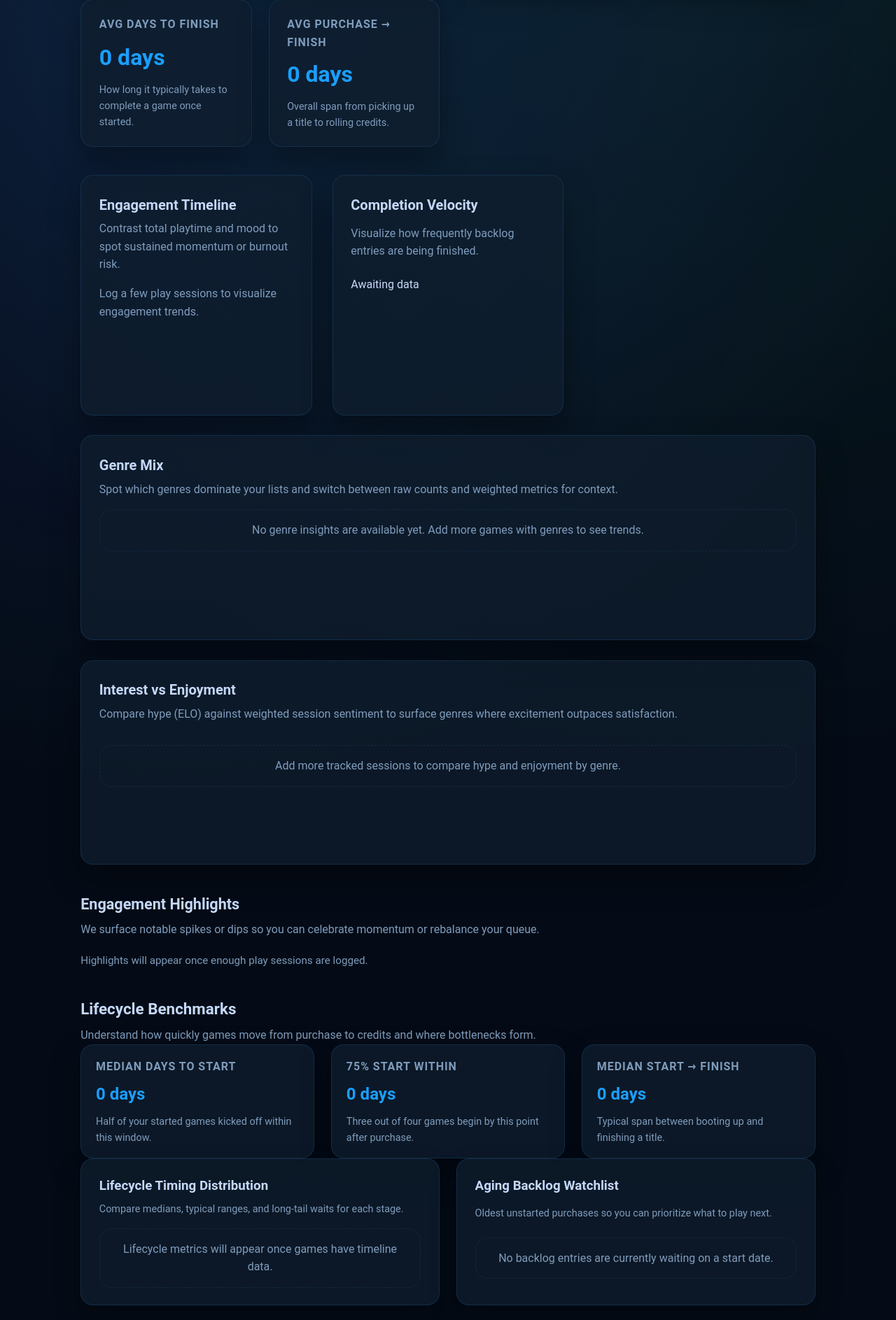
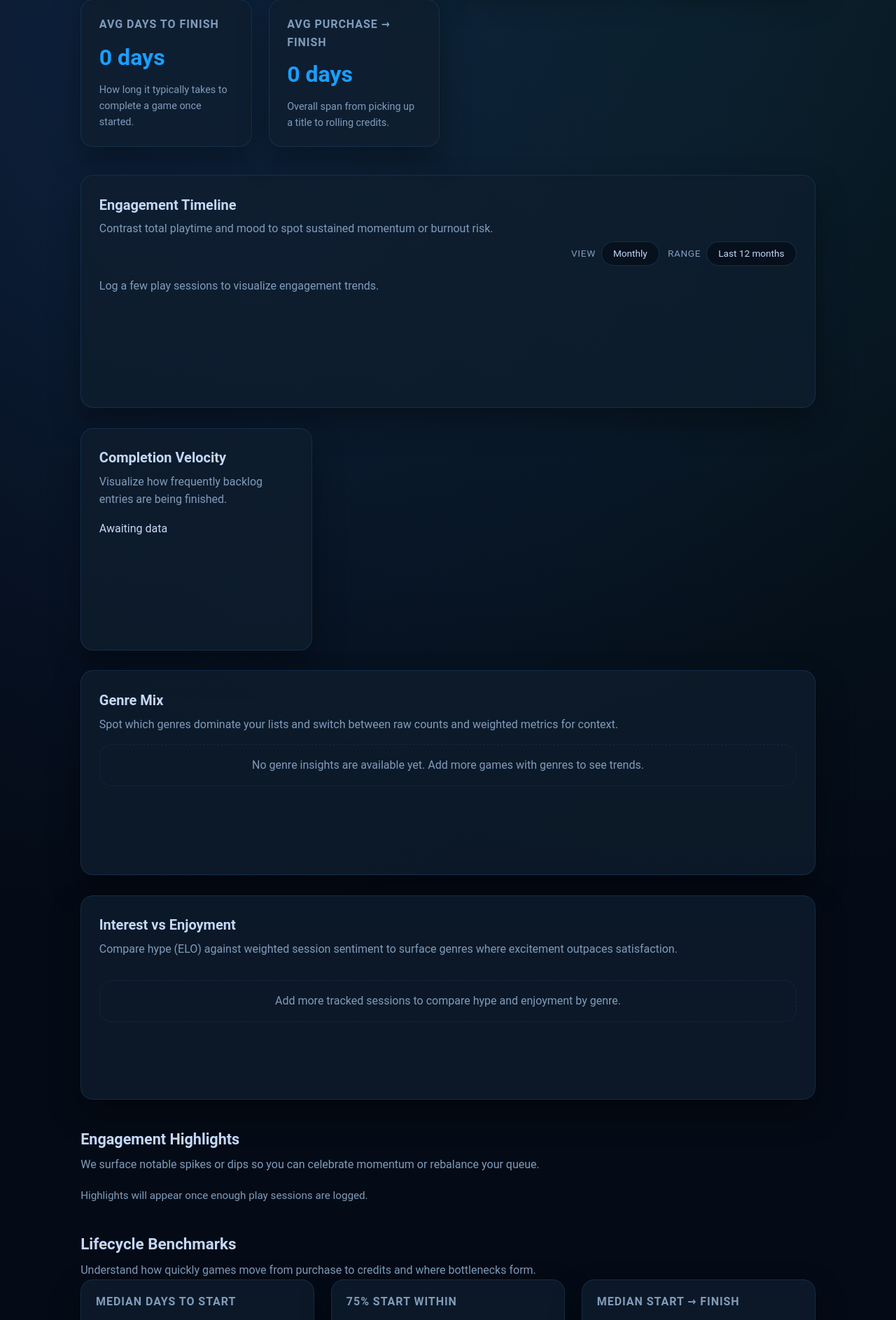
Before and after one commit to pa816859-hue/psychic-dollop, a Flask app: page /insights in a window 1280 px wide. Shown: the part 566-2453 px from the top of the page at 70% size. Run offline with Flask 3, Linux system fonts and the light colour scheme; data that the repository does not hold is empty; some libraries are stand-ins or nearby versions.

Commit message:
Enhance engagement timeline controls

```diff
--- a/app/static/app.js
+++ b/app/static/app.js
@@ -2,6 +2,12 @@ const state = {
   cachedGames: [],
   engagementColorMap: new Map(),
   engagementPaletteIndex: 0,
+  engagementFilters: {
+    period: "month",
+    range: "12m",
+  },
+  engagementRequestId: 0,
+  engagementSummary: null,
   insightBuckets: {
     metadata: {},
     order: [],
@@ -21,6 +27,24 @@ const ENGAGEMENT_PALETTE = [
 ];
 
 const ENGAGEMENT_OTHER_COLOR = "rgba(148, 163, 184, 0.55)";
+
+const ENGAGEMENT_RANGE_PRESETS = {
+  day: [
+    { value: "14d", label: "Last 14 days", unit: "day", amount: 14 },
+    { value: "30d", label: "Last 30 days", unit: "day", amount: 30 },
+    { value: "90d", label: "Last 90 days", unit: "day", amount: 90 },
+  ],
+  week: [
+    { value: "8w", label: "Last 8 weeks", unit: "week", amount: 8 },
+    { value: "26w", label: "Last 26 weeks", unit: "week", amount: 26 },
+    { value: "52w", label: "Last 52 weeks", unit: "week", amount: 52 },
+  ],
+  month: [
+    { value: "6m", label: "Last 6 months", unit: "month", amount: 6 },
+    { value: "12m", label: "Last 12 months", unit: "month", amount: 12 },
+    { value: "24m", label: "Last 24 months", unit: "month", amount: 24 },
+  ],
+};
 
 const STATUS_TAXONOMY = [
   {
@@ -508,6 +532,60 @@ function formatSentimentValue(value) {
   return `${Math.round(value)} pts`;
 }
 
+function getEngagementRangePresets(period) {
+  const key = String(period || "month").toLowerCase();
+  return ENGAGEMENT_RANGE_PRESETS[key] || [];
+}
+
+function resolveEngagementRangePreset(period, value) {
+  return getEngagementRangePresets(period).find((preset) => preset.value === value) || null;
+}
+
+function startOfUtcDay(date = new Date()) {
+  return new Date(
+    Date.UTC(date.getUTCFullYear(), date.getUTCMonth(), date.getUTCDate())
+  );
+}
+
+function computeStartDateFromPreset(preset) {
+  if (!preset) return null;
+  const today = startOfUtcDay();
+  if (preset.unit === "day") {
+    const shift = Math.max(0, Number(preset.amount || 0) - 1);
+    today.setUTCDate(today.getUTCDate() - shift);
+    return today.toISOString().slice(0, 10);
+  }
+  if (preset.unit === "week") {
+    const startOfWeek = new Date(today);
+    const weekday = startOfWeek.getUTCDay() || 7;
+    startOfWeek.setUTCDate(startOfWeek.getUTCDate() - (weekday - 1));
+    const shift = Math.max(0, Number(preset.amount || 0) - 1) * 7;
+    startOfWeek.setUTCDate(startOfWeek.getUTCDate() - shift);
+    return startOfWeek.toISOString().slice(0, 10);
+  }
+  if (preset.unit === "month") {
+    const monthStart = new Date(
+      Date.UTC(today.getUTCFullYear(), today.getUTCMonth(), 1)
+    );
+    const shift = Math.max(0, Number(preset.amount || 0) - 1);
+    monthStart.setUTCMonth(monthStart.getUTCMonth() - shift);
+    return monthStart.toISOString().slice(0, 10);
+  }
+  return today.toISOString().slice(0, 10);
+}
+
+function computeEngagementLabelStep(period, count) {
+  if (!Number.isFinite(count) || count <= 0) return 1;
+  const normalized = String(period || "month").toLowerCase();
+  let target = 12;
+  if (normalized === "day") {
+    target = 10;
+  } else if (normalized === "week") {
+    target = 14;
+  }
+  return Math.max(1, Math.ceil(count / target));
+}
+
 function renderEngagementTrend(root, summary) {
   const chart = root.querySelector('[data-insights-chart="engagement"]');
   if (!chart) return;
@@ -525,6 +603,7 @@ function renderEngagementTrend(root, summary) {
     return;
   }
 
+  const period = String(summary?.period || "month").toLowerCase();
   const minutesValues = timeline.map((entry) => Number(entry.total_minutes) || 0);
   const maxMinutes = Math.max(...minutesValues);
   if (!Number.isFinite(maxMinutes) || maxMinutes <= 0) {
@@ -580,8 +659,9 @@ function renderEngagementTrend(root, summary) {
   }
 
   const slotWidth = chartWidth / timeline.length;
-  const barWidth = Math.max(18, Math.min(52, slotWidth * 0.55));
+  const barWidth = Math.max(12, Math.min(52, slotWidth * 0.6));
   const sentimentPoints = [];
+  const labelStep = computeEngagementLabelStep(period, timeline.length);
 
   timeline.forEach((entry, index) => {
     const totalMinutes = Number(entry.total_minutes) || 0;
@@ -633,7 +713,14 @@ function renderEngagementTrend(root, summary) {
     label.setAttribute("y", height - padding.bottom + 20);
     label.setAttribute("text-anchor", "middle");
     label.setAttribute("class", "engagement-chart__axis engagement-chart__axis--x");
-    label.textContent = entry.label || `Period ${index + 1}`;
+    const labelText = entry.label || `Period ${index + 1}`;
+    const shouldShowLabel =
+      labelStep <= 1 || index % labelStep === 0 || index === timeline.length - 1;
+    label.textContent = shouldShowLabel ? labelText : "";
+    if (!shouldShowLabel) {
+      label.setAttribute("aria-hidden", "true");
+      label.dataset.fullLabel = labelText;
+    }
     svg.appendChild(label);
   });
 
@@ -697,6 +784,168 @@ function renderEngagementTrend(root, summary) {
       });
 
     canvas.appendChild(legend);
+  }
+}
+
+function populateEngagementRangeSelect(select, period, desiredValue) {
+  if (!select) return desiredValue || null;
+
+  const presets = getEngagementRangePresets(period);
+  select.innerHTML = "";
+
+  if (presets.length === 0) {
+    const option = document.createElement("option");
+    option.value = "";
+    option.textContent = "All time";
+    option.selected = true;
+    select.appendChild(option);
+    select.disabled = true;
+    return "";
+  }
+
+  select.disabled = false;
+  const hasDesired = presets.some((preset) => preset.value === desiredValue);
+  const resolvedValue = hasDesired
+    ? desiredValue
+    : presets[0]?.value || "";
+
+  presets.forEach((preset) => {
+    const option = document.createElement("option");
+    option.value = preset.value;
+    option.textContent = preset.label;
+    option.selected = preset.value === resolvedValue;
+    select.appendChild(option);
+  });
+
+  if (resolvedValue) {
+    select.value = resolvedValue;
+  }
+
+  return resolvedValue;
+}
+
+async function loadEngagementSummary(root, { propagateError = false } = {}) {
+  const chart = root.querySelector('[data-insights-chart="engagement"]');
+  const canvas = chart?.querySelector(".insights-chart__canvas");
+  const calloutContainer = root.querySelector('[data-insights-callouts]');
+
+  const requestId = (state.engagementRequestId || 0) + 1;
+  state.engagementRequestId = requestId;
+
+  if (canvas) {
+    canvas.dataset.state = "loading";
+    canvas.innerHTML =
+      '<p class="engagement-chart__empty">Loading timeline…</p>';
+  }
+
+  if (calloutContainer) {
+    calloutContainer.dataset.state = "loading";
+    calloutContainer.innerHTML =
+      '<p class="insights-callouts__loading">Loading highlights…</p>';
+  }
+
+  const { period = "month", range } = state.engagementFilters;
+  const preset = resolveEngagementRangePreset(period, range);
+  const startDate = computeStartDateFromPreset(preset);
+  const params = new URLSearchParams();
+  params.set("period", period);
+  if (startDate) {
+    params.set("start", startDate);
+  }
+
+  try {
+    const summary = await fetchJSON(
+      `/api/insights/engagement-trend?${params.toString()}`
+    );
+
+    if (state.engagementRequestId !== requestId) {
+      return summary;
+    }
+
+    state.engagementSummary = summary;
+    state.engagementColorMap = new Map();
+    state.engagementPaletteIndex = 0;
+
+    renderEngagementTrend(root, summary);
+    renderEngagementCallouts(root, summary);
+
+    const playtimeMetric = root.querySelector(
+      '[data-insights-metric="playtime"] .insights-card__value'
+    );
+    if (playtimeMetric) {
+      const entries = Array.isArray(summary?.timeline) ? summary.timeline : [];
+      if (entries.length > 0) {
+        const latest = entries[entries.length - 1];
+        const label = `${formatPlaytimeMinutes(
+          latest.total_minutes || 0
+        )} · mood ${formatSentimentValue(latest.average_sentiment)}`;
+        updateMetricValue(playtimeMetric, label);
+      } else {
+        updateMetricValue(playtimeMetric, null);
+      }
+    }
+
+    return summary;
+  } catch (error) {
+    const isLatest = state.engagementRequestId === requestId;
+    if (isLatest) {
+      if (canvas) {
+        canvas.innerHTML =
+          '<p class="engagement-chart__error">Unable to load engagement trend right now.</p>';
+        canvas.dataset.state = "error";
+      }
+      if (calloutContainer) {
+        calloutContainer.innerHTML =
+          '<p class="insights-callouts__error">Unable to load engagement highlights right now.</p>';
+        calloutContainer.dataset.state = "error";
+      }
+      console.error("Failed to load engagement trend", error);
+    }
+    if (propagateError && isLatest) {
+      throw error;
+    }
+    return null;
+  }
+}
+
+function initializeEngagementControls(root) {
+  const periodSelect = root.querySelector('[data-engagement-filter="period"]');
+  const rangeSelect = root.querySelector('[data-engagement-filter="range"]');
+
+  if (periodSelect) {
+    const selectedPeriod = periodSelect.value || state.engagementFilters.period;
+    periodSelect.value = selectedPeriod;
+    state.engagementFilters.period = selectedPeriod;
+  }
+
+  if (rangeSelect) {
+    const resolvedRange = populateEngagementRangeSelect(
+      rangeSelect,
+      state.engagementFilters.period,
+      state.engagementFilters.range
+    );
+    state.engagementFilters.range = resolvedRange;
+  }
+
+  if (periodSelect) {
+    periodSelect.addEventListener("change", () => {
+      const nextPeriod = periodSelect.value || "month";
+      state.engagementFilters.period = nextPeriod;
+      const updatedRange = populateEngagementRangeSelect(
+        rangeSelect,
+        nextPeriod,
+        state.engagementFilters.range
+      );
+      state.engagementFilters.range = updatedRange;
+      loadEngagementSummary(root);
+    });
+  }
+
+  if (rangeSelect) {
+    rangeSelect.addEventListener("change", () => {
+      state.engagementFilters.range = rangeSelect.value;
+      loadEngagementSummary(root);
+    });
   }
 }
 
@@ -1672,14 +1921,14 @@ async function initInsightsPage() {
 
   root.dataset.state = "loading";
 
+  initializeEngagementControls(root);
+
   try {
-    const [summary, sentimentSummary, lifecycleSummary, engagementSummary] =
-      await Promise.all([
-        fetchJSON("/api/insights/genres"),
-        fetchJSON("/api/insights/genre-sentiment"),
-        fetchJSON("/api/insights/lifecycle"),
-        fetchJSON("/api/insights/engagement-trend"),
-      ]);
+    const [summary, sentimentSummary, lifecycleSummary] = await Promise.all([
+      fetchJSON("/api/insights/genres"),
+      fetchJSON("/api/insights/genre-sentiment"),
+      fetchJSON("/api/insights/lifecycle"),
+    ]);
 
     state.insightBuckets = {
       metadata: summary?.bucket_metadata || {},
@@ -1711,21 +1960,11 @@ async function initInsightsPage() {
       }`;
     }
 
-    const playtimeMetric = root.querySelector(
-      '[data-insights-metric="playtime"] .insights-card__value'
-    );
-    if (playtimeMetric && engagementSummary?.timeline?.length) {
-      const latest = engagementSummary.timeline[engagementSummary.timeline.length - 1];
-      playtimeMetric.textContent = `${formatPlaytimeMinutes(
-        latest.total_minutes || 0
-      )} · mood ${formatSentimentValue(latest.average_sentiment)}`;
-    }
-
-    renderEngagementTrend(root, engagementSummary);
-    renderEngagementCallouts(root, engagementSummary);
     renderGenreInsights(root, summary);
     renderGenreSentimentComparison(root, sentimentSummary);
     renderLifecycleSummary(root, lifecycleSummary);
+
+    await loadEngagementSummary(root, { propagateError: true });
     root.dataset.state = "loaded";
   } catch (error) {
     console.error("Failed to load insight data", error);
@@ -1735,11 +1974,13 @@ async function initInsightsPage() {
     if (engagementChart) {
       engagementChart.innerHTML =
         '<p class="engagement-chart__error">Unable to load engagement trend right now.</p>';
+      engagementChart.dataset.state = "error";
     }
     const calloutContainer = root.querySelector('[data-insights-callouts]');
     if (calloutContainer) {
       calloutContainer.innerHTML =
         '<p class="insights-callouts__error">Unable to load engagement highlights right now.</p>';
+      calloutContainer.dataset.state = "error";
     }
     const genreChart = root.querySelector('[data-insights-chart="genre"] .insights-chart__canvas');
     if (genreChart) {
--- a/app/static/styles.css
+++ b/app/static/styles.css
@@ -27,7 +27,7 @@ body.steam-surface {
   display: grid;
   gap: 2.5rem;
   margin: 0 auto;
-  max-width: 1200px;
+  max-width: 1320px;
   padding: 2.5rem 1.5rem 3rem;
 }
 
@@ -99,6 +99,10 @@ body.steam-surface {
   grid-template-columns: repeat(auto-fit, minmax(320px, 1fr));
 }
 
+.insights-chart--wide {
+  grid-column: 1 / -1;
+}
+
 .insights-chart[data-insights-chart="genre"],
 .insights-chart[data-insights-chart="genre-sentiment"] {
   grid-column: 1 / -1;
@@ -119,6 +123,20 @@ body.steam-surface {
   gap: 0.35rem;
 }
 
+.insights-chart__header {
+  align-items: flex-start;
+  display: flex;
+  flex-wrap: wrap;
+  gap: 1rem 1.5rem;
+}
+
+.insights-chart__intro {
+  flex: 1 1 260px;
+  min-width: 220px;
+  display: grid;
+  gap: 0.35rem;
+}
+
 .insights-chart header h2 {
   margin: 0;
   font-size: 1.25rem;
@@ -131,6 +149,41 @@ body.steam-surface {
 
 .insights-chart__canvas {
   min-height: 160px;
+}
+
+.insights-chart__controls {
+  align-items: center;
+  display: flex;
+  flex-wrap: wrap;
+  gap: 0.75rem;
+  margin-left: auto;
+}
+
+.insights-chart__control {
+  align-items: center;
+  color: var(--text-muted);
+  display: flex;
+  font-size: 0.85rem;
+  gap: 0.5rem;
+  text-transform: uppercase;
+  letter-spacing: 0.05em;
+}
+
+.insights-chart__control select {
+  appearance: none;
+  background: rgba(4, 11, 22, 0.65);
+  border: 1px solid rgba(26, 59, 92, 0.7);
+  border-radius: 999px;
+  color: var(--text);
+  font-size: 0.85rem;
+  padding: 0.35rem 1rem;
+  transition: border-color 0.2s ease, box-shadow 0.2s ease;
+}
+
+.insights-chart__control select:focus {
+  border-color: var(--accent);
+  box-shadow: 0 0 0 2px rgba(26, 159, 255, 0.25);
+  outline: none;
 }
 
 .engagement-chart {
@@ -182,6 +235,11 @@ body.steam-surface {
   margin: 0;
 }
 
+.insights-callouts__loading {
+  color: var(--text-muted);
+  margin: 0;
+}
+
 .insights__callouts {
   display: grid;
   gap: 1.2rem;
@@ -210,6 +268,27 @@ body.steam-surface {
 @media (min-width: 820px) {
   .insights-callouts__list {
     grid-template-columns: repeat(auto-fit, minmax(260px, 1fr));
+  }
+}
+
+@media (max-width: 720px) {
+  .insights-chart__header {
+    flex-direction: column;
+    align-items: flex-start;
+  }
+
+  .insights-chart__controls {
+    margin-left: 0;
+    width: 100%;
+  }
+
+  .insights-chart__control {
+    width: 100%;
+    justify-content: space-between;
+  }
+
+  .insights-chart__control select {
+    width: auto;
   }
 }
 
--- a/app/templates/insights.html
+++ b/app/templates/insights.html
@@ -48,10 +48,30 @@
   </section>
 
   <section class="insights__charts" aria-label="Trend visualizations">
-    <div class="insights-chart" data-insights-chart="engagement" data-placeholder-text="Engagement timeline will render here">
-      <header>
-        <h2>Engagement Timeline</h2>
-        <p>Contrast total playtime and mood to spot sustained momentum or burnout risk.</p>
+    <div class="insights-chart insights-chart--wide" data-insights-chart="engagement" data-placeholder-text="Engagement timeline will render here">
+      <header class="insights-chart__header">
+        <div class="insights-chart__intro">
+          <h2>Engagement Timeline</h2>
+          <p>Contrast total playtime and mood to spot sustained momentum or burnout risk.</p>
+        </div>
+        <div class="insights-chart__controls" data-engagement-controls>
+          <label class="insights-chart__control">
+            <span>View</span>
+            <select data-engagement-filter="period" aria-label="Select engagement period">
+              <option value="day">Daily</option>
+              <option value="week">Weekly</option>
+              <option value="month" selected>Monthly</option>
+            </select>
+          </label>
+          <label class="insights-chart__control">
+            <span>Range</span>
+            <select data-engagement-filter="range" aria-label="Select engagement range">
+              <option value="6m">Last 6 months</option>
+              <option value="12m" selected>Last 12 months</option>
+              <option value="24m">Last 24 months</option>
+            </select>
+          </label>
+        </div>
       </header>
       <div class="insights-chart__canvas" role="img" aria-label="Engagement timeline pending" data-placeholder-text="Awaiting data"></div>
     </div>
```
Also changed, not shown: app/insights.py (+6 -2 lines), tests/test_insights.py (+45 -0 lines).
